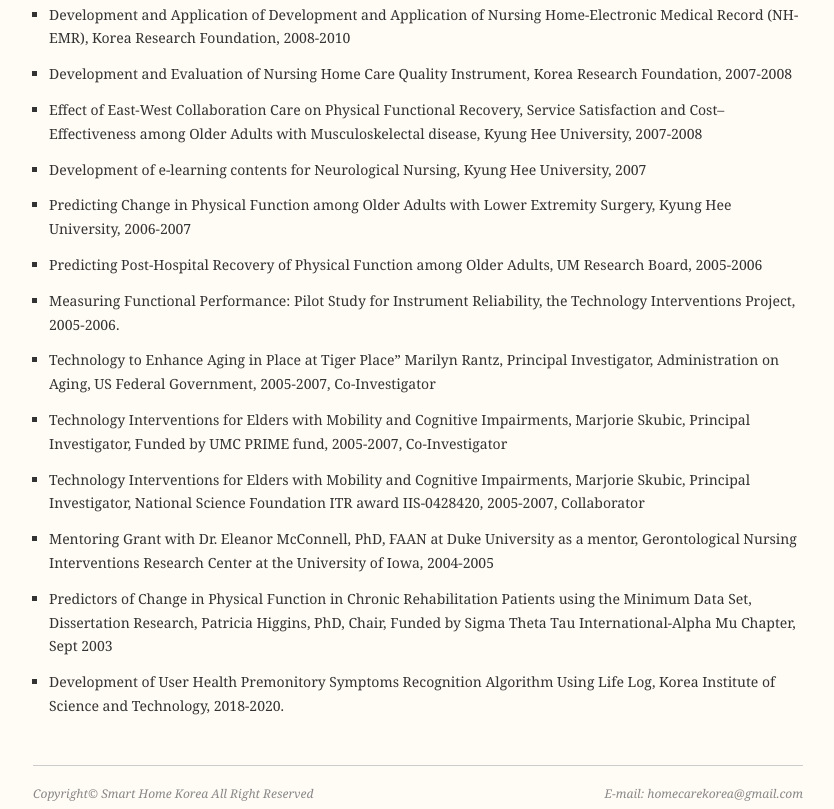
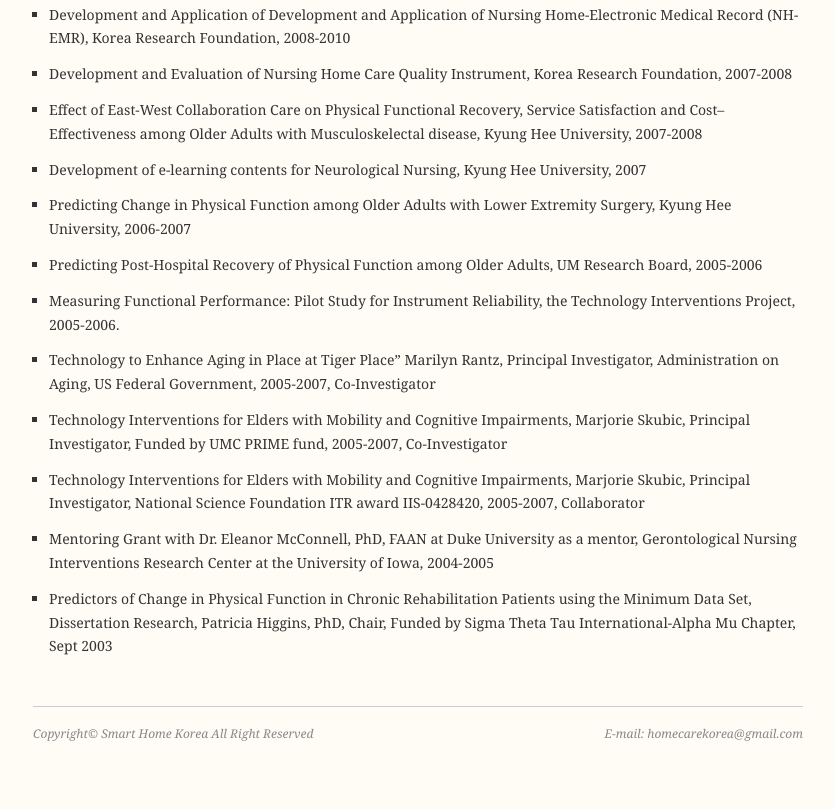
Before and after one commit to kanngo17/smarthome, a website: page projects.html in a window 1280 px wide. Shown: the part 772-1581 px from the top of the page, without its empty margins (222-1056 px from the left). After the commit the page ends 1522 px from the top, so only its background shows below. Drawn offline with Linux system fonts and the light colour scheme.

Commit message:
project 수정

```diff
--- a/projects.html
+++ b/projects.html
@@ -109,7 +109,6 @@
 <li>Technology Interventions for Elders with Mobility and Cognitive Impairments, Marjorie Skubic, Principal Investigator, National Science Foundation ITR award IIS-0428420, 2005-2007, Collaborator</li>
 <li>Mentoring Grant with Dr. Eleanor McConnell, PhD, FAAN at Duke University as a mentor, Gerontological Nursing Interventions Research Center at the University of Iowa, 2004-2005</li>
 <li>Predictors of Change in Physical Function in Chronic Rehabilitation Patients using the Minimum Data Set, Dissertation Research, Patricia Higgins, PhD, Chair, Funded by Sigma Theta Tau International-Alpha Mu Chapter, Sept 2003</li>
-<li>Development of User Health Premonitory Symptoms Recognition Algorithm Using Life Log, Korea Institute of Science and Technology, 2018-2020.</li>
 </ul>
 											</div><!-- .entry-content -->
 		</div><!-- #post-## -->
```
